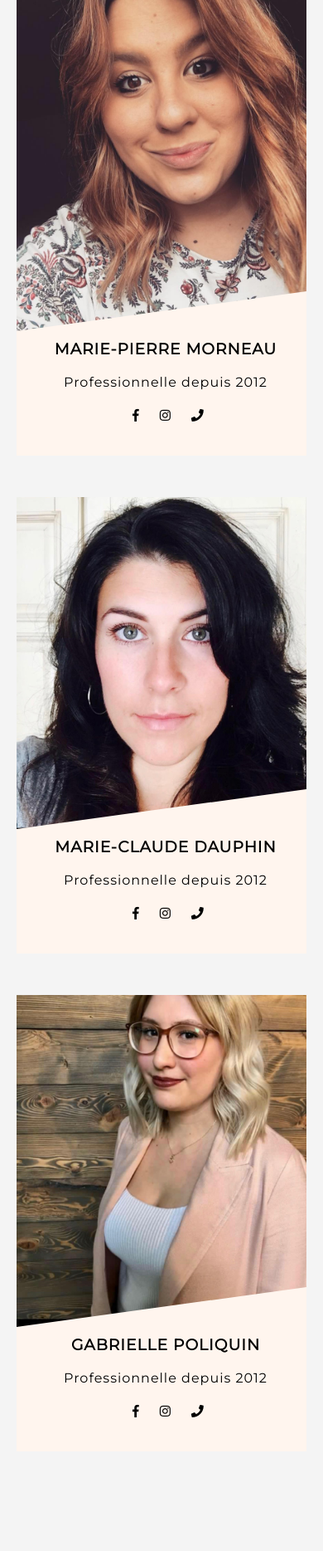
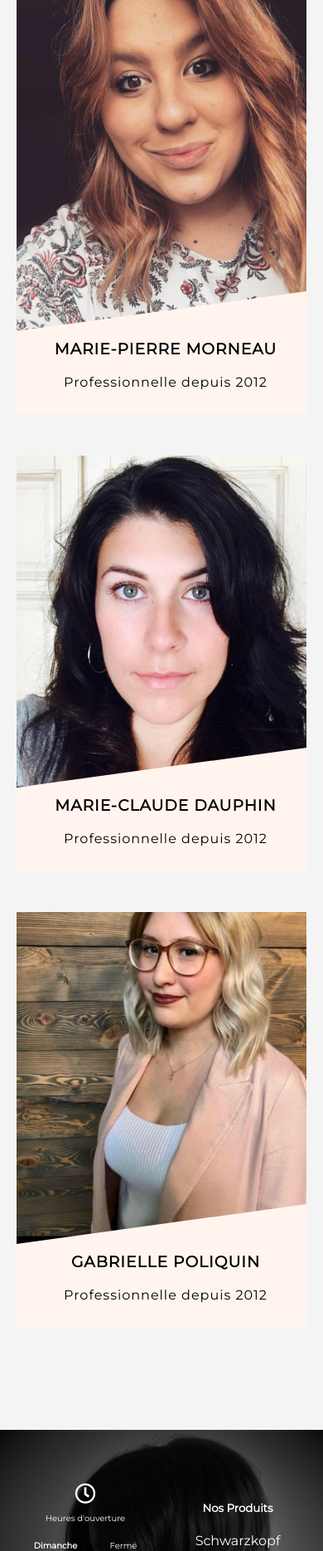
Before and after one commit to SebasMorneau/hairmariepierremorneau, a PHP site: page / in a window 390 px wide, after a click on "Notre Équipe". Shown: the part 1509-3378 px from the top of the page at 83% size. Run offline with PHP 8.4, Linux system fonts and the light colour scheme; some libraries are stand-ins or nearby versions.

Commit message:
ajout d'image

```diff
--- a/index.html
+++ b/index.html
@@ -60,6 +60,11 @@
       </div>
     </section>
 
+
+
+
+
+
     <!-- About -->
     <section class="about bg-light">
       <div class="container">
@@ -85,11 +90,11 @@
                 <div class="card emp1"></div>
                 <h3>MARIE-PIERRE MORNEAU</h3>
                 <p>Professionnelle depuis 2012</p>
-                <ul>
+                <!-- <ul>
                   <li><i class="fab fa-facebook-f"></i></li>
                   <li><i class="fab fa-instagram"></i></li>
                   <li><i class="fas fa-phone"></i></li>
-                </ul>
+                </ul> -->
               </div>
             </div>
 
@@ -100,11 +105,11 @@
                 <div class="card emp2"></div>
                 <h3>MARIE-CLAUDE DAUPHIN</h3>
                 <p>Professionnelle depuis 2012</p>
-                <ul>
+                <!-- <ul>
                   <li><i class="fab fa-facebook-f"></i></li>
                   <li><i class="fab fa-instagram"></i></li>
                   <li><i class="fas fa-phone"></i></li>
-                </ul>
+                </ul> -->
               </div>
             </div>
 
@@ -115,11 +120,11 @@
                 <div class="card emp3"></div>
                 <h3>GABRIELLE POLIQUIN</h3>
                 <p>Professionnelle depuis 2012</p>
-                <ul>
+                <!-- <ul>
                   <li><i class="fab fa-facebook-f"></i></li>
                   <li><i class="fab fa-instagram"></i></li>
                   <li><i class="fas fa-phone"></i></li>
-                </ul>
+                </ul> -->
               </div>
             </div>
 
--- a/main.css
+++ b/main.css
@@ -54,6 +54,7 @@
   overflow: hidden;
   padding: 4rem 1rem;
 }
+
 
 @media (max-width: 667px) {}
 
@@ -156,7 +157,7 @@
 }
 
 .profile_card {
-  height: 500px;
+  height: 450px;
   width: 300px;
   background-color: #fff5ee;
   overflow: hidden;
@@ -355,7 +356,7 @@
   }
 
   .profile_card {
-    height: 550px;
+    height: 500px;
     width: 350px;
   }
 
```
Also changed, not shown: img/IMG_1511.JPG (added), img/IMG_1512.JPG (added), img/IMG_2753.jpeg (added), img/IMG_2754.jpeg (added), img/IMG_2755.jpeg (added).
